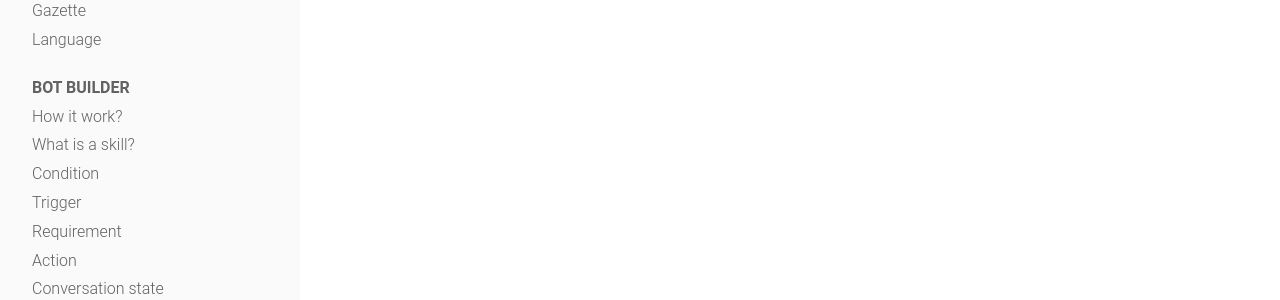
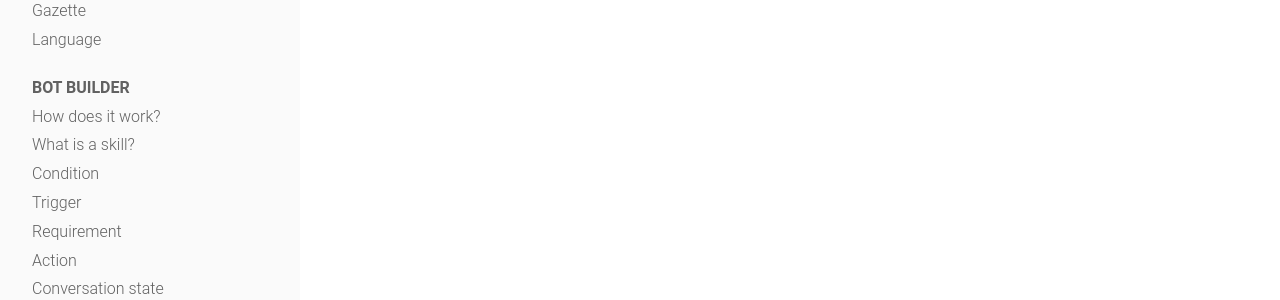
Before and after one commit to SAP-archive/docs, a Jekyll site: the page built from concepts/index.md, in a window 1280 px wide. Shown: the part 531-831 px from the top of the page. Built offline with Jekyll 4.4.1, drawn with Linux system fonts in a browser that asks for light colours; nearby versions of some CDN libraries; a style sheet for code colours, icons or effects is not loaded.

Commit message:
Updated title and link

```diff
--- a/_data/bot_builder.yml
+++ b/_data/bot_builder.yml
@@ -1,8 +1,8 @@
 title: Bot Builder
 sections:
 
-- title: How it work?
-  url: /concepts/skill
+- title: How does it work?
+  url: /concepts/builder-intro
 
 - title: What is a skill?
   url: /concepts/what-skill
```
